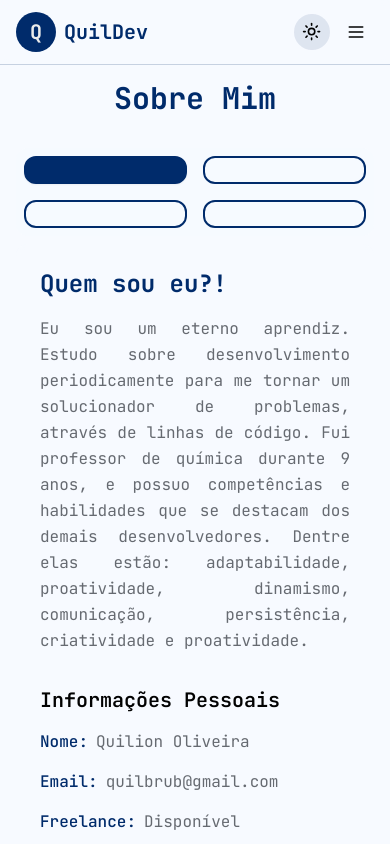
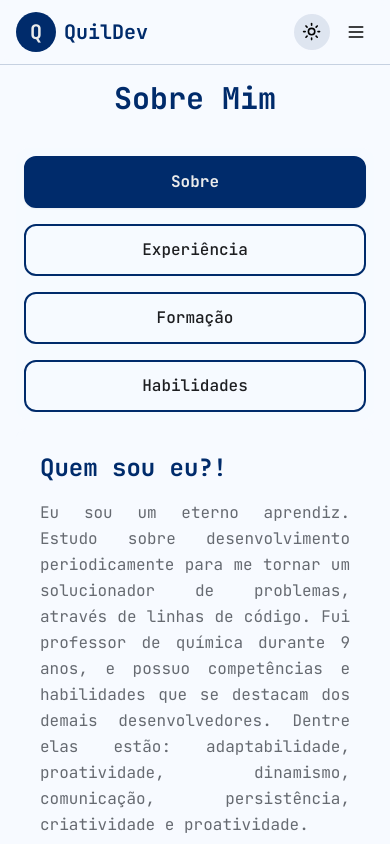
Before and after one commit to QuiLion7/quildev, a Next.js app: page /about in a window 390 px wide. Shown: the top 844 px of the page. Built offline with nearby package versions, Linux system fonts and the light colour scheme.

Commit message:
style: screen size update

```diff
--- a/src/app/about/page.tsx
+++ b/src/app/about/page.tsx
@@ -31,9 +31,9 @@ export default function About() {
         opacity: 1,
         transition: { delay: 0.3, duration: 0.6, ease: "easeIn" },
       }}
-      className="flex min-h-[87.28vh] w-full flex-col items-center justify-center px-4 py-12 pt-20 sm:mt-0 sm:pt-24"
+      className="flex min-h-[87.28vh] w-full max-w-screen-2xl flex-col items-center justify-center px-4 py-12 pt-20 sm:mt-0 sm:pt-24"
     >
-      <div className="w-full max-w-6xl">
+      <div className="w-full max-w-screen-xl">
         <motion.div
           initial={{ opacity: 0, y: -20 }}
           animate={{ opacity: 1, y: 0 }}
@@ -44,32 +44,32 @@ export default function About() {
             Sobre Mim
           </h1>
         </motion.div>
-        <Tabs defaultValue="about" className="w-full">
+        <Tabs defaultValue="about" className="w-full max-w-screen-2xl">
           <div className="mb-2 flex w-full justify-center">
-            <TabsList className="grid w-full max-w-3xl grid-cols-2 gap-4 rounded-xl bg-background/80 p-2 md:grid-cols-4">
+            <TabsList className="grid h-full w-full max-w-3xl grid-cols-1 gap-4 rounded-xl bg-background/80 p-2 sm:grid-cols-2 md:grid-cols-4">
               <TabsTrigger
                 value="about"
-                className="flex items-center gap-2 text-secondary-foreground data-[state=active]:bg-primary data-[state=active]:text-primary-foreground"
+                className="flex items-center justify-center gap-2 text-secondary-foreground data-[state=active]:bg-primary data-[state=active]:text-primary-foreground"
               >
-                <span className="hidden sm:inline">Sobre</span>
+                <span className="inline">Sobre</span>
               </TabsTrigger>
               <TabsTrigger
                 value="experience"
                 className="flex items-center gap-2 text-secondary-foreground data-[state=active]:bg-primary data-[state=active]:text-primary-foreground"
               >
-                <span className="hidden sm:inline">Experiência</span>
+                <span className="inline">Experiência</span>
               </TabsTrigger>
               <TabsTrigger
                 value="education"
                 className="flex items-center gap-2 text-secondary-foreground data-[state=active]:bg-primary data-[state=active]:text-primary-foreground"
               >
-                <span className="hidden sm:inline">Formação</span>
+                <span className="inline">Formação</span>
               </TabsTrigger>
               <TabsTrigger
                 value="skills"
                 className="flex items-center gap-2 text-secondary-foreground data-[state=active]:bg-primary data-[state=active]:text-primary-foreground"
               >
-                <span className="hidden sm:inline">Habilidades</span>
+                <span className="inline">Habilidades</span>
               </TabsTrigger>
             </TabsList>
           </div>
@@ -78,7 +78,7 @@ export default function About() {
             {/* Sobre Mim */}
             <TabsContent value="about" className="mt-0">
               <div className="flex flex-col gap-8 md:flex-row">
-                <div className="flex-1">
+                <div className="flex-2 ">
                   <motion.h2
                     {...fadeIn}
                     className="mb-4 text-2xl font-bold text-primary"
@@ -145,7 +145,7 @@ export default function About() {
                 {experience.description}
               </motion.p>
 
-              <div className="grid gap-6 md:grid-cols-2">
+              <div className="grid gap-6 sm:grid-cols-2 md:grid-cols-3">
                 {experience.items.map((item, index) => (
                   <motion.div
                     key={index}
@@ -158,7 +158,7 @@ export default function About() {
                         duration: 0.5,
                       },
                     }}
-                    className="group rounded-xl border-2 border-primary/30 bg-background/50 p-6 transition-all duration-300 hover:border-primary hover:shadow-md"
+                    className="group h-full min-h-[150px] rounded-xl border-2 border-primary/30 bg-background/50 p-6 transition-all duration-300 hover:border-primary hover:shadow-md"
                   >
                     <div className="mb-4 flex items-center justify-between">
                       <Badge
@@ -189,21 +189,24 @@ export default function About() {
             </TabsContent>
 
             {/* Formação */}
-            <TabsContent value="education" className="mt-0">
+            <TabsContent
+              value="education"
+              className="mt-0 w-full max-w-screen-2xl"
+            >
               <motion.h2
                 {...fadeIn}
-                className="mb-6 text-2xl font-bold text-primary"
+                className="mb-6 w-full text-2xl font-bold text-primary"
               >
                 {education.title}
               </motion.h2>
               <motion.p
                 {...fadeIn}
-                className="mb-8 text-base text-muted-foreground"
+                className="mb-8 w-full text-base text-muted-foreground"
               >
                 {education.description}
               </motion.p>
 
-              <div className="grid gap-6 md:grid-cols-2">
+              <div className="grid w-full gap-6 sm:grid-cols-2 md:grid-cols-3">
                 {education.items.map((item, index) => (
                   <motion.div
                     key={index}
@@ -216,9 +219,9 @@ export default function About() {
                         duration: 0.5,
                       },
                     }}
-                    className="group rounded-xl border-2 border-primary/30 bg-background/50 p-6 transition-all duration-300 hover:border-primary hover:shadow-md"
+                    className="group flex h-full min-h-[150px] w-full flex-col rounded-xl border-2 border-primary/30 bg-background/50 p-6 transition-all duration-300 hover:border-primary hover:shadow-md"
                   >
-                    <div className="mb-4 flex items-center justify-between">
+                    <div className="mb-4 flex w-full items-center justify-between">
                       <Badge variant="outline" className="text-xs">
                         <CalendarDays className="mr-1 h-3 w-3" />
                         {item.duration}
@@ -252,8 +255,8 @@ export default function About() {
                 {mySkills.description}
               </motion.p>
 
-              <div className="mt-8">
-                <div className="grid grid-cols-2 gap-4 sm:grid-cols-3 md:grid-cols-4 lg:grid-cols-5">
+              <div className="mt-8 w-full">
+                <div className="grid grid-cols-2 gap-4 sm:grid-cols-3 md:grid-cols-4 lg:grid-cols-6">
                   {mySkills.map((skill: Skill, index: number) => (
                     <motion.div
                       key={index}
@@ -262,8 +265,8 @@ export default function About() {
                       transition={{ delay: 0.1 * index, duration: 0.5 }}
                       className="flex flex-col items-center rounded-lg border border-primary/20 bg-card p-4 text-center transition-all duration-300 hover:border-primary/50 hover:shadow-md"
                     >
-                      <div className="mb-2 flex h-12 w-12 items-center justify-center rounded-full bg-primary/10">
-                        <skill.icon className="h-6 w-6 text-primary" />
+                      <div className="mb-2 flex h-14 w-14 items-center justify-center rounded-full bg-primary/10">
+                        <skill.icon className="h-7 w-7 text-primary" />
                       </div>
                       <span className="text-sm font-medium">{skill.name}</span>
                     </motion.div>
--- a/src/app/contact/page.tsx
+++ b/src/app/contact/page.tsx
@@ -87,7 +87,7 @@ export default function Contact() {
 
   return (
     <main className="relative z-10 flex min-h-[87.28vh] w-full flex-col items-center justify-center px-4 py-12 pt-20 sm:mt-0 sm:pt-24">
-      <div className="w-full max-w-6xl">
+      <div className="w-full max-w-screen-2xl">
         <motion.div
           initial={{ opacity: 0, y: -20 }}
           animate={{ opacity: 1, y: 0 }}
--- a/src/app/page.tsx
+++ b/src/app/page.tsx
@@ -10,7 +10,7 @@ import { TypeEffect } from "@/components/type-effect";
 export default function Home() {
   return (
     <main className="relative z-10 flex min-h-[87.28vh] w-full flex-col items-center justify-center px-4 py-12 pt-20 sm:mt-0 sm:pt-24">
-      <div className="w-full max-w-6xl">
+      <div className="w-screen max-w-screen-2xl px-5">
         <div className="grid items-center gap-8 md:grid-cols-2 md:gap-12">
           <motion.div
             initial={{ opacity: 0, x: -20 }}
@@ -57,7 +57,11 @@ export default function Home() {
               </Button>
 
               <Button asChild variant="outline" size="lg" className="gap-2">
-                <Link href="/files/curriculo.pdf" target="_blank" download>
+                <Link
+                  href="https://drive.google.com/file/d/1DJ7UIWhLqt3ZuoLHXAekiyycUTvLpkNF/view?usp=sharing"
+                  target="_blank"
+                  download
+                >
                   Baixar CV
                   <Download className="h-4 w-4" />
                 </Link>
--- a/src/app/skills/page.tsx
+++ b/src/app/skills/page.tsx
@@ -21,7 +21,7 @@ export default function Skills() {
       }}
       className="my-[40px] flex h-full w-full items-center justify-center py-12 xl:py-0"
     >
-      <div className="flex w-[90vw] items-center justify-center">
+      <div className="flex w-[90vw] max-w-screen-2xl items-center justify-center">
         <Tabs
           defaultValue="experience"
           className="flex w-full flex-col items-center justify-center p-1 xl:flex-row"
--- a/src/components/footer.tsx
+++ b/src/components/footer.tsx
@@ -9,7 +9,7 @@ export default function Footer() {
 
   return (
     <footer className="w-full border-t border-primary/20 bg-background/80 py-6 backdrop-blur-sm">
-      <div className="mx-auto max-w-6xl px-4">
+      <div className="mx-auto max-w-screen-2xl px-4">
         <div className="flex flex-col items-center justify-between gap-6 md:flex-row">
           <div className="flex flex-col items-center md:items-start">
             <Link href="/" className="flex items-center gap-2">
--- a/src/components/header.tsx
+++ b/src/components/header.tsx
@@ -22,7 +22,7 @@ export default function Header() {
 
   return (
     <header className="fixed left-0 top-0 z-50 w-full border-b border-primary/20 bg-background/80 backdrop-blur-sm">
-      <div className="mx-auto flex h-16 max-w-6xl items-center justify-between px-4">
+      <div className="mx-auto flex h-16 max-w-screen-2xl items-center justify-between px-4">
         <Link href="/" className="flex items-center gap-2">
           <motion.div
             initial={{ scale: 0.8, opacity: 0 }}
```
